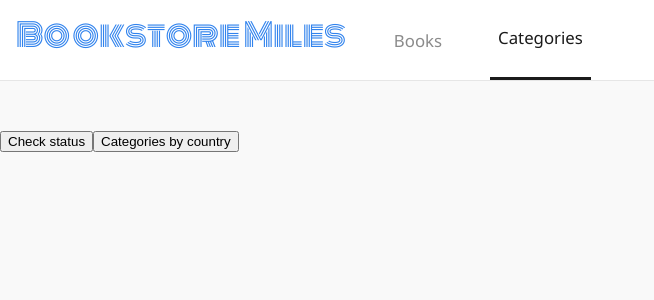
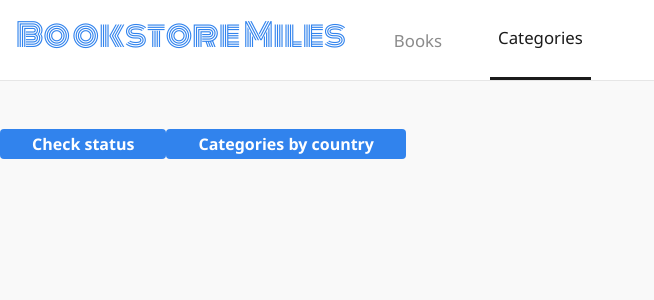
Before and after one commit to Timbar09/React-Bookstore, a React (Create React App) app: page /categories in a window 1280 px wide. Shown: the top 300 px of the page, without its empty margins (0-654 px from the left). Built offline with nearby package versions, Linux system fonts and the light colour scheme; no server answers; a web font is replaced by a local one.

Commit message:
Style Button

```diff
--- a/src/components/Book.jsx
+++ b/src/components/Book.jsx
@@ -20,7 +20,7 @@ function Book({ book }) {
         <h2>{title}</h2>
         <p className={styles.bookAuthor}>{author}</p>
       </div>
-      <Button value="Delete" handleClick={handleDelete} />
+      <Button value="Delete" handleClick={handleDelete} className={styles.buttonDelete} />
     </li>
   );
 }
--- a/src/components/Button.jsx
+++ b/src/components/Button.jsx
@@ -1,7 +1,18 @@
 import PropTypes from 'prop-types';
 
-function Button({ type, value, handleClick }) {
-  return <input type={type ?? 'button'} value={value ?? 'Click me!'} onClick={handleClick} />;
+import styles from '../styles/Button.module.css';
+
+function Button({
+  type, value, handleClick, className,
+}) {
+  return (
+    <input
+      type={type ?? 'button'}
+      className={`${styles.button} ${className}`}
+      value={value ?? 'Click me!'}
+      onClick={handleClick}
+    />
+  );
 }
 
 Button.propTypes = {
--- a/src/styles/Book.module.css
+++ b/src/styles/Book.module.css
@@ -15,3 +15,7 @@
 .book input {
   height: max-content;
 }
+
+.buttonDelete {
+  --hover: rgb(229, 45, 45);
+}
--- /dev/null
+++ b/src/styles/Button.module.css
@@ -0,0 +1,26 @@
+.button {
+  padding: 0.25em 2em;
+  border: 0;
+  border-radius: 0.25rem;
+  color: var(--clr-white);
+  font-family: inherit;
+  font-size: 1em;
+  font-weight: 600;
+  outline: solid 2px transparent;
+  outline-offset: -2px;
+  background-color: var(--clr-blue);
+  transition:
+    outline 150ms ease-in-out,
+    outline-offset 150ms ease-in-out,
+    background-color 150ms ease-in-out;
+}
+
+.button:hover {
+  background-color: var(--hover);
+  outline: solid 2px var(--hover);
+  outline-offset: 2px;
+}
+
+.buttonAdd {
+  --hover: rgb(0, 235, 0);
+}
```
